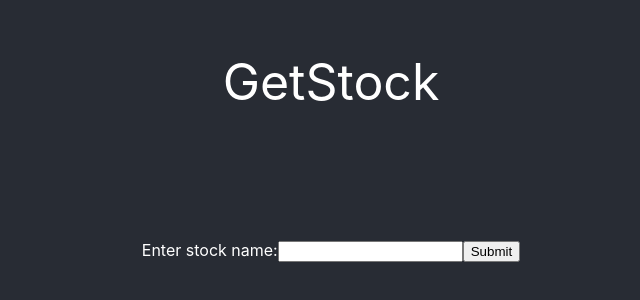
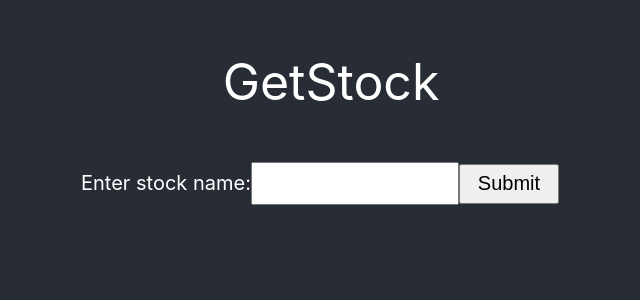
Before and after one commit to nikthom/ReactApp, a React (Create React App) app: page / in a window 1280 px wide. Shown: the part 140-440 px from the top of the page, without its empty margins (309-949 px from the left). Built offline with nearby package versions, Linux system fonts and the light colour scheme.

Commit message:
Made css nicer and proportioned.

```diff
--- a/src/App.css
+++ b/src/App.css
@@ -11,15 +11,25 @@
 
 #title {
   font-size: 50px;
-  margin-bottom: 10%;
-}
-#input{
-  margin-top: 50px;
-  width:300px;
-  height: 300px;
-
+  margin-top: 0%;
 }
 
+.form-container{
+  margin-top: 50px;
+  width: 500px;
+}
+
+  #input{
+    width: 40%;
+    height: 37px;
+    font-size: 20px;
+  }
+
+  #submitButton{
+    width: 20%;
+    height: 40px;
+    font-size: 20px;
+  }
 html {
   background-color: #282c34;
 }
--- a/src/App.jsx
+++ b/src/App.jsx
@@ -22,12 +22,12 @@ class EnterStock extends React.Component{
 
   render(){
     return(
-      <form class = "input" onSubmit={this.handleSubmit}>
-        <label>
+      <form onSubmit={this.handleSubmit}>
+        <label id = "input">
           Enter stock name:
-          <input class = "input" type="text" value={this.state.value} onChange={this.handleChange} />
+          <input id = "input" type="text" value={this.state.value} onChange={this.handleChange} />
         </label>
-        <input class = "input" type="submit" value="Submit" />
+        <input id = "submitButton" type="submit" value="Submit" />
       </form>
     );
   }
@@ -39,7 +39,9 @@ function App() {
       <div>
         <div className="App-header">
           <div id = "title">GetStock</div>
-          <div> <EnterStock /> </div>
+          <div className = "form-container">
+            <EnterStock />
+          </div>
         </div>
       </div>
     );
```
